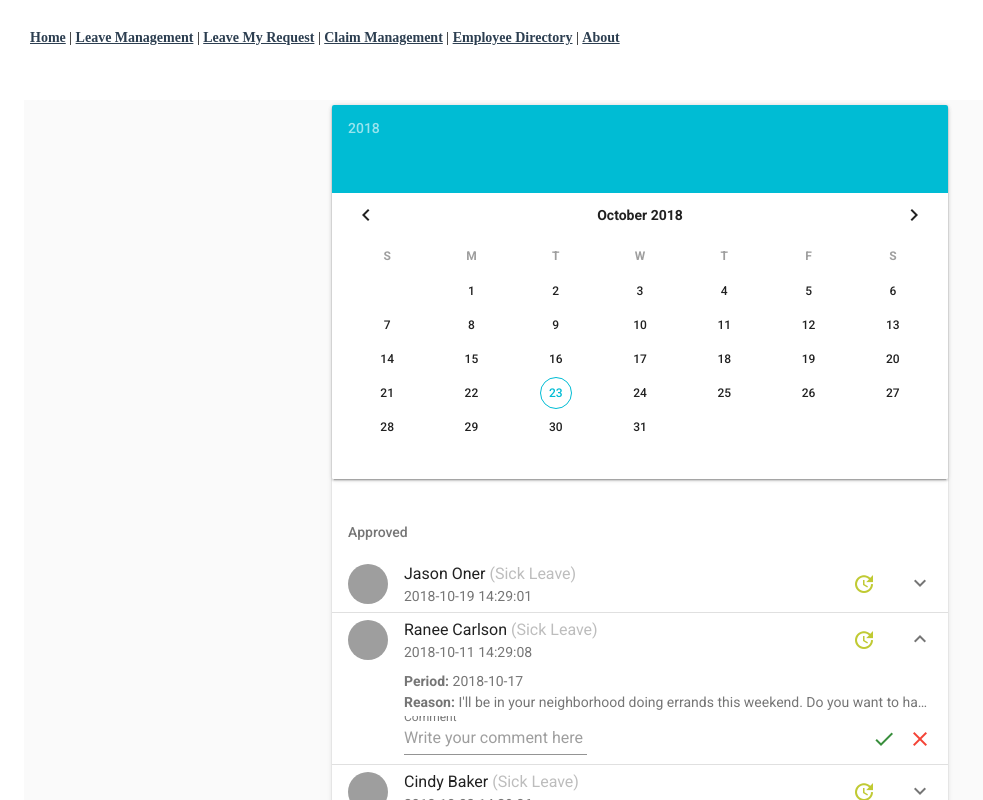
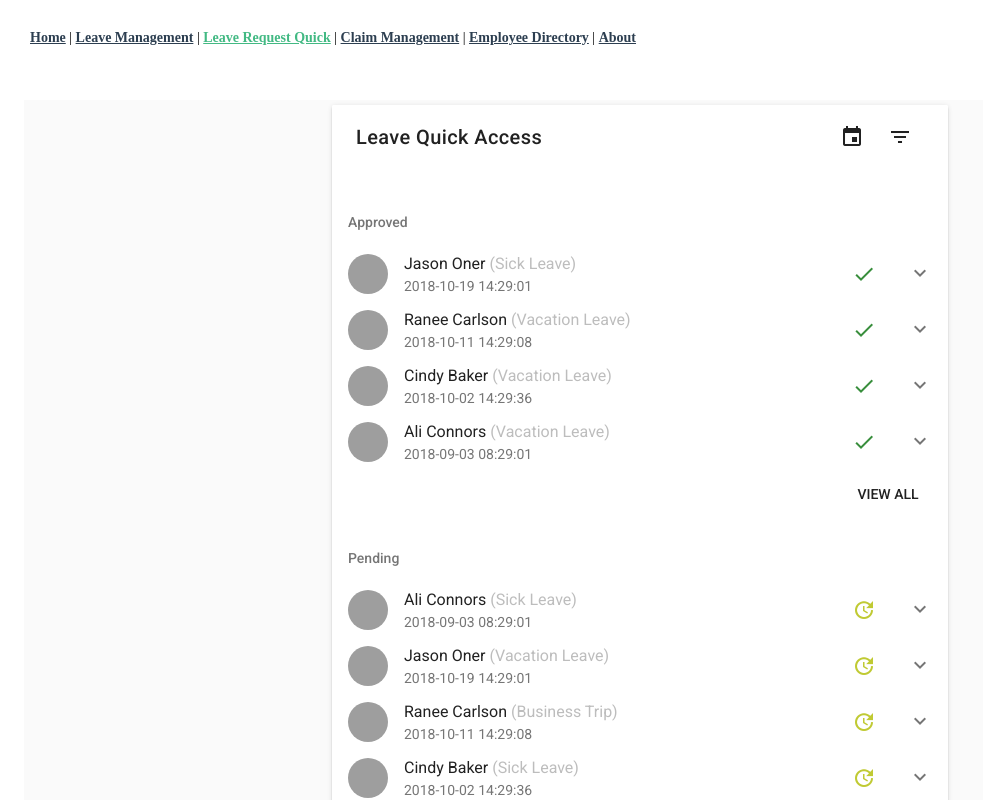
Before and after one commit to vaniee/hrms, a Vue app: page /leaverequestquickpage in a window 1280 px wide. Shown: the top 800 px of the page, without its empty margins (0-983 px from the left). Built offline with nearby package versions, Linux system fonts and the light colour scheme; grey boxes are pictures that could not be loaded.

Commit message:
request quick page

```diff
--- a/src/App.vue
+++ b/src/App.vue
@@ -3,7 +3,7 @@
     <div id="nav">
         <router-link to="/">Home</router-link> |
         <router-link to="/leavehome">Leave Management</router-link> |
-        <router-link to="/leavemyrequest">Leave My Request</router-link> |
+        <router-link to="/leaverequestquickpage">Leave Request Quick</router-link> |
         <router-link to="/claimhome">Claim Management</router-link> |
         <router-link to="/employeedirectory">Employee Directory</router-link> |
         <router-link to="/about">About</router-link>
--- a/src/views/LeaveManagement/LeaveNewForm.vue
+++ b/src/views/LeaveManagement/LeaveNewForm.vue
@@ -100,8 +100,8 @@
         </v-card-text>
         <v-card-actions>
           <v-spacer></v-spacer>
+          <v-btn color="blue darken-1" flat @click.native="newFormdialog = false" @click="saveOrCloseClicked()">Submit</v-btn>
           <v-btn color="blue darken-1" flat @click.native="newFormdialog = false" @click="saveOrCloseClicked()">Close</v-btn>
-          <v-btn color="blue darken-1" flat @click.native="newFormdialog = false" @click="saveOrCloseClicked()">Submit</v-btn>
         </v-card-actions>
       </v-card>
 </template>
--- a/src/views/LeaveManagement/LeaveRequestQuickPage.vue
+++ b/src/views/LeaveManagement/LeaveRequestQuickPage.vue
@@ -2,7 +2,30 @@
   <v-layout row>
     <v-flex xs12 sm6 offset-sm3>
       <v-card class="margin-top-5">
+        <v-toolbar color="white" flat>
+          <v-toolbar-title>Leave Quick Access</v-toolbar-title>
+          <v-spacer></v-spacer>
+          <v-toolbar-items>
+            <v-btn icon @click="isCalendarShowed = !isCalendarShowed">
+              <v-icon>event</v-icon>
+            </v-btn>
+            <v-menu bottom left>
+              <v-btn slot="activator" icon>
+                <v-icon>filter_list</v-icon>
+              </v-btn>
+              <v-list>
+                <v-list-tile
+                  v-for="(item, i) in filterOptions"
+                  :key="i">
+                  <v-list-tile-title>{{ item.title }}</v-list-tile-title>
+                </v-list-tile>
+              </v-list>
+            </v-menu>
+          </v-toolbar-items>
+        </v-toolbar>
+
         <v-date-picker
+          v-if="isCalendarShowed"
           color="cyan"
           v-model="noDate"
           :events="checkThatDate"
@@ -51,30 +74,27 @@
             <v-list-tile
               v-for="subItem in item.items"
               :key="subItem.title">
-              <v-list-tile-content v-if="subItem.line1 != 'field' && subItem.line2 != 'actions'">
+              <v-list-tile-content>
                 <v-list-tile-sub-title v-html="subItem.line1"></v-list-tile-sub-title>
                 <v-list-tile-sub-title v-html="subItem.line2"></v-list-tile-sub-title>
               </v-list-tile-content>
-              <v-list-tile-content v-if="subItem.line1 == 'field' && subItem.line2 == 'actions'">
-                <v-text-field
-                          label="Comment"
-                          placeholder="Write your comment here">
-                  </v-text-field>
-              </v-list-tile-content>
-
-              <span v-if="subItem.line1 == 'field' && subItem.line2 == 'actions'">
-                <v-icon color="green darken-2">check</v-icon>
-                &nbsp;
-                <v-icon color="red">close</v-icon>
-              </span>
             </v-list-tile>
           </v-list-group>
+
+          <v-list-tile>
+            <v-spacer></v-spacer>
+            <v-list-tile-action>
+              <v-btn flat>
+                <span>View all</span>
+              </v-btn>
+            </v-list-tile-action>
+          </v-list-tile>
         </v-list>
 
         <v-list>
           <v-subheader>Pending</v-subheader>
           <v-list-group
-            v-for="item in items"
+            v-for="item in pendingItems"
             v-model="item.active"
             :key="item.title"
             no-action>
@@ -96,9 +116,32 @@
                 <v-list-tile-sub-title v-html="subItem.line1"></v-list-tile-sub-title>
                 <v-list-tile-sub-title v-html="subItem.line2"></v-list-tile-sub-title>
               </v-list-tile-content>
+              <v-list-tile-content v-if="subItem.line1 == 'field' && subItem.line2 == 'actions'">
+                <v-text-field
+                          label="Comment"
+                          placeholder="Write your comment here">
+                  </v-text-field>
+              </v-list-tile-content>
 
+              <span v-if="subItem.line1 == 'field' && subItem.line2 == 'actions'" class="actions-for-pending">
+                <v-btn icon>
+                  <v-icon color="green darken-2">check</v-icon>
+                </v-btn>
+                <v-btn icon>
+                  <v-icon color="red">close</v-icon>
+                </v-btn>
+              </span>
             </v-list-tile>
           </v-list-group>
+
+          <v-list-tile>
+            <v-spacer></v-spacer>
+            <v-list-tile-action>
+              <v-btn flat>
+                <span>View all</span>
+              </v-btn>
+            </v-list-tile-action>
+          </v-list-tile>
         </v-list>
       </v-card>
     </v-flex>
@@ -121,6 +164,98 @@ public items: any[] = [
     title: 'Jason Oner <span class="grey--text text--lighten-1">(Sick Leave)</span>',
     avatar: 'https://cdn.vuetifyjs.com/images/lists/1.jpg',
     subtitle: "2018-10-19 14:29:01",
+    status: 'check',
+    color: 'green darken-2',
+    active: false,
+    items: [
+        {
+          line1: "<b>Period:</b> 2018-10-15 &nbsp;<i class='material-icons' style='font-size: 10px'>arrow_forward</i>&nbsp; 2018-10-20",
+          line2: "<b>Reason:</b> I'll be in your neighborhood doing errands this weekend. Do you want to hang out?"
+        }
+    ]
+    },
+    {
+    no: '2',
+    title: 'Ranee Carlson <span class="grey--text text--lighten-1">(Vacation Leave)</span>',
+    avatar: 'https://cdn.vuetifyjs.com/images/lists/2.jpg',
+    subtitle: "2018-10-11 14:29:08",
+    status: 'check',
+    color: 'green darken-2',
+    items: [
+        {
+          line1: "<b>Period:</b> 2018-10-17",
+          line2: "<b>Reason:</b> I'll be in your neighborhood doing errands this weekend. Do you want to hang out?"
+        }
+    ]
+    },
+    {
+    no: '3',
+    title: 'Cindy Baker <span class="grey--text text--lighten-1">(Vacation Leave)</span>',
+    avatar: 'https://cdn.vuetifyjs.com/images/lists/3.jpg',
+    subtitle: "2018-10-02 14:29:36",
+    status: 'check',
+    color: 'green darken-2',
+    items: [
+        {
+          line1: "<b>Period:</b> 2018-10-19 &nbsp;<i class='material-icons' style='font-size: 10px'>arrow_forward</i>&nbsp; 2018-10-20",
+          line2: "<b>Reason:</b> I'll be in your neighborhood doing errands this weekend. Do you want to hang out?"
+        }
+    ]
+    },
+    {
+    no: '4',
+    title: 'Ali Connors <span class="grey--text text--lighten-1">(Vacation Leave)</span>',
+    avatar: 'https://cdn.vuetifyjs.com/images/lists/4.jpg',
+    subtitle: "2018-09-03 08:29:01",
+    status: 'check',
+    color: 'green darken-2',
+    items: [
+        {
+          line1: "<b>Period:</b> 2018-10-19 &nbsp;<i class='material-icons' style='font-size: 10px'>arrow_forward</i>&nbsp; 2018-10-21",
+          line2: "<b>Reason:</b> I'll be in your neighborhood doing errands this weekend. Do you want to hang out?"
+        }
+    ]
+    }
+];
+public noDate: any;
+public markedDates: number[] = [];
+public leaveInfoOnDate: boolean = false;
+public message: any =[
+  {
+    avatar: 'https://avatars0.githubusercontent.com/u/9064066?v=4&s=460',
+    name: 'John Leider',
+    msg: ' (Sick Leave)'
+  },
+  {
+    avatar: 'https://cdn.vuetifyjs.com/images/lists/1.jpg',
+    name: 'Anaa Khafli',
+    msg: ' (Vacation Leave)'
+  }
+];
+public pendingItems: any[] = [
+    {
+    no: '4',
+    title: 'Ali Connors <span class="grey--text text--lighten-1">(Sick Leave)</span>',
+    avatar: 'https://cdn.vuetifyjs.com/images/lists/4.jpg',
+    subtitle: "2018-09-03 08:29:01",
+    status: 'update',
+    color: 'lime darken-1',
+    items: [
+        {
+          line1: "<b>Period:</b> 2018-10-19 &nbsp;<i class='material-icons' style='font-size: 10px'>arrow_forward</i>&nbsp; 2018-10-21",
+          line2: "<b>Reason:</b> I'll be in your neighborhood doing errands this weekend. Do you want to hang out?"
+        },
+        {
+          line1: "field",
+          line2: "actions"
+        }
+    ]
+    },
+    {
+    no: '1',
+    title: 'Jason Oner <span class="grey--text text--lighten-1">(Vacation Leave)</span>',
+    avatar: 'https://cdn.vuetifyjs.com/images/lists/1.jpg',
+    subtitle: "2018-10-19 14:29:01",
     status: 'update',
     color: 'lime darken-1',
     items: [
@@ -136,12 +271,11 @@ public items: any[] = [
     },
     {
     no: '2',
-    title: 'Ranee Carlson <span class="grey--text text--lighten-1">(Sick Leave)</span>',
+    title: 'Ranee Carlson <span class="grey--text text--lighten-1">(Business Trip)</span>',
     avatar: 'https://cdn.vuetifyjs.com/images/lists/2.jpg',
     subtitle: "2018-10-11 14:29:08",
     status: 'update',
     color: 'lime darken-1',
-    active: true,
     items: [
         {
           line1: "<b>Period:</b> 2018-10-17",
@@ -170,42 +304,14 @@ public items: any[] = [
           line2: "actions"
         }
     ]
-    },
-    {
-    no: '4',
-    title: 'Ali Connors <span class="grey--text text--lighten-1">(Sick Leave)</span>',
-    avatar: 'https://cdn.vuetifyjs.com/images/lists/4.jpg',
-    subtitle: "2018-09-03 08:29:01",
-    status: 'update',
-    color: 'lime darken-1',
-    items: [
-        {
-          line1: "<b>Period:</b> 2018-10-19 &nbsp;<i class='material-icons' style='font-size: 10px'>arrow_forward</i>&nbsp; 2018-10-21",
-          line2: "<b>Reason:</b> I'll be in your neighborhood doing errands this weekend. Do you want to hang out?"
-        },
-        {
-          line1: "field",
-          line2: "actions"
-        }
-    ]
     }
 ];
-public noDate: any;
-public markedDates: number[] = [];
-public leaveInfoOnDate: boolean = false;
-public message: any =[
-  {
-    avatar: 'https://avatars0.githubusercontent.com/u/9064066?v=4&s=460',
-    name: 'John Leider',
-    msg: ' (Sick Leave)'
-  },
-  {
-    avatar: 'https://cdn.vuetifyjs.com/images/lists/1.jpg',
-    name: 'Anaa Khafli',
-    msg: ' (Vacation Leave)'
-  }
+public isCalendarShowed: boolean = false;
+public filterOptions: any[] = [
+  { title: '1 Month' },
+  { title: '3 Months' },
+  { title: '6 Months' }
 ];
-
 
 constructor() {
     super();
@@ -253,7 +359,7 @@ public updateCalendarTracker(personName: string) {
 }
 </script>
 
-<style>
+<style lang="less">
 .margin-top-5{
   margin-top: 5px;
 }
@@ -261,4 +367,10 @@ public updateCalendarTracker(personName: string) {
 .user-item{
   margin-left: 5px;
 }
+
+.actions-for-pending{
+  .v-btn--icon {
+    margin: 0;
+  }
+}
 </style>
--- a/src/views/LeaveManagement/LeaveSearchBox.vue
+++ b/src/views/LeaveManagement/LeaveSearchBox.vue
@@ -69,8 +69,8 @@
         </v-card-text>
         <v-card-actions>
           <v-spacer></v-spacer>
+          <v-btn color="blue darken-1" flat @click.native="newFormdialog = false" @click="saveOrCloseClicked()">Apply</v-btn>
           <v-btn color="blue darken-1" flat @click.native="newFormdialog = false" @click="saveOrCloseClicked()">Close</v-btn>
-          <v-btn color="blue darken-1" flat @click.native="newFormdialog = false" @click="saveOrCloseClicked()">Apply</v-btn>
         </v-card-actions>
       </v-card>
 </template>
```
Also changed, not shown: src/views/LeaveManagement/LeaveApprovalDetail.vue (+4 -4 lines), src/views/LeaveManagement/LeaveSetting.vue (+6 -2 lines).
